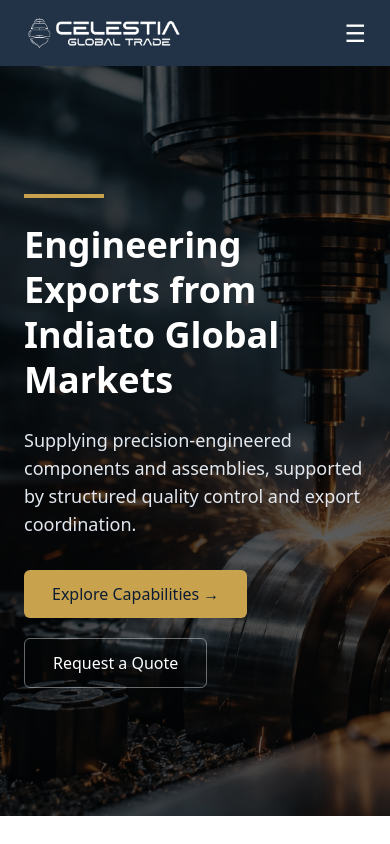
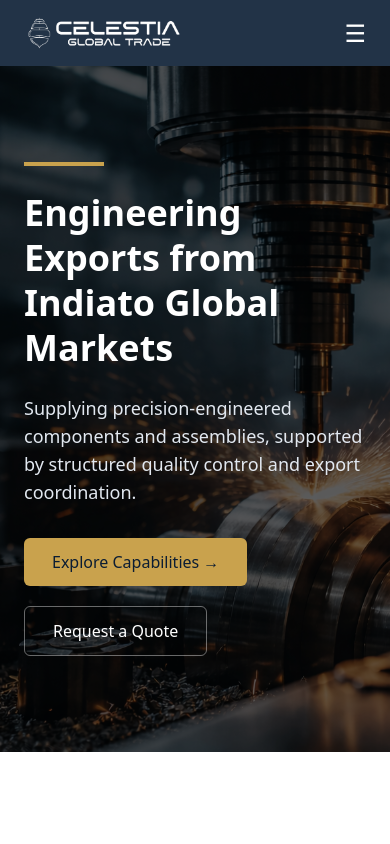
Before and after one commit to preshitpawar-beep/Celestia-GT, a Next.js app: page / in a window 390 px wide. Shown: the top 844 px of the page. Built offline with nearby package versions, Linux system fonts and the light colour scheme.

Commit message:
Update page.js

```diff
--- a/app/page.js
+++ b/app/page.js
@@ -131,55 +131,61 @@ export default function Home() {
   return (
     <main>
 
-     {/* ---------------- HERO ---------------- */}
-<section className="relative bg-navy text-white py-32 overflow-hidden">
-  {/* Background Image */}
-  <Image
-    src="/hero-bg.png"
-    alt="Precision CNC machining in industrial manufacturing"
-    fill
-    className="object-cover"
-    priority
+{/* ---------------- HERO ---------------- */}
+<section className="relative text-white overflow-hidden">
+
+  {/* Background image container */}
+  <div
+    className="
+      absolute inset-0
+      bg-cover bg-center
+      md:bg-fixed
+    "
+    style={{
+      backgroundImage: "url('/hero-bg.png')"
+    }}
   />
 
-  {/* Dark Overlay */}
+  {/* Overlay */}
   <div className="absolute inset-0 bg-black/60" />
 
-  <div className="relative max-w-7xl mx-auto px-6">
+  {/* Content */}
+  <div className="
+    relative z-10
+    max-w-7xl mx-auto px-6
+    py-24 md:py-32
+  ">
     <motion.div
       initial={{ opacity: 0, y: 30 }}
       animate={{ opacity: 1, y: 0 }}
-      transition={{ duration: 0.7, ease: "easeOut" }}
+      transition={{ duration: 0.7, ease: 'easeOut' }}
       className="max-w-2xl text-left"
     >
-      {/* Accent line */}
       <div className="w-20 h-1 bg-gold mb-6" />
 
-      {/* Headline */}
       <h1 className="text-4xl md:text-5xl font-bold leading-tight mb-6">
         Engineering Exports from India
         <br className="hidden md:block" />
         to Global Markets
       </h1>
 
-      {/* Subheading */}
-      <p className="text-lg md:text-xl text-slate-200 mb-6">
+      <p className="text-lg md:text-xl text-slate-200 mb-8">
         Supplying precision-engineered components and assemblies,
         supported by structured quality control and export coordination.
       </p>
 
-      {/* CTA Buttons */}
-      <div className="flex flex-wrap gap-5 mt-8">
-        <button className="bg-gold text-navy px-7 py-3 rounded-md font-medium hover:bg-gold/90 transition">
+      <div className="flex flex-wrap gap-5">
+        <button className="bg-gold text-navy px-7 py-3 rounded-md font-medium">
           Explore Capabilities →
         </button>
-        <button className="border border-white/40 px-7 py-3 rounded-md font-medium hover:bg-white hover:text-navy transition">
+        <button className="border border-white/40 px-7 py-3 rounded-md font-medium">
           Request a Quote
         </button>
       </div>
     </motion.div>
   </div>
 </section>
+
 
       {/* ---------------- OUR PROCESS ---------------- */}
       <ProcessSection />
@@ -230,12 +236,17 @@ export default function Home() {
 
 {/* ---------------- CTA ---------------- */}
 <section
-  className="relative py-32 text-center text-white bg-fixed bg-center bg-cover"
+  className="
+    relative text-white text-center
+    py-24 md:py-32
+    bg-cover bg-center
+    md:bg-fixed
+  "
   style={{
     backgroundImage: "url('/cta-bg.png')"
   }}
 >
-  {/* Neutral dark overlay */}
+  {/* Overlay */}
   <div className="absolute inset-0 bg-black/55" />
 
   <div className="relative z-10 max-w-3xl mx-auto px-6">
@@ -244,7 +255,7 @@ export default function Home() {
       whileInView={{ opacity: 1, y: 0 }}
       viewport={{ once: true }}
       transition={{ duration: 0.6, ease: "easeOut" }}
-      className="mb-8 text-xl"
+      className="mb-8 text-lg md:text-xl"
     >
       Send us your requirement — we’ll respond within 24 hours.
     </motion.p>
```
